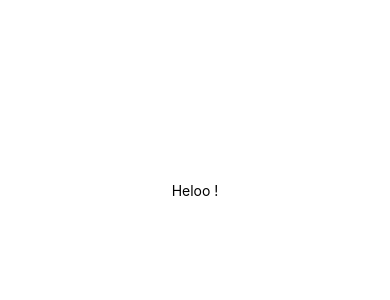
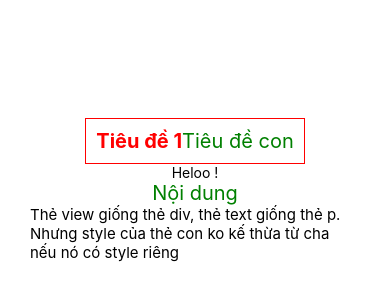
Before and after one commit to mtam-dev24/learn-react-native, a React Native app: screen / in a window 390 px wide. Shown: the part 232-532 px from the top of the page. Built offline with nearby package versions, Linux system fonts and the light colour scheme.

Commit message:
học về View và 1 ít style

```diff
--- a/App.tsx
+++ b/App.tsx
@@ -1,11 +1,21 @@
-import { StatusBar } from 'expo-status-bar';
+//import { StatusBar } from 'expo-status-bar';
 import { StyleSheet, Text, View } from 'react-native';
 
 export default function App() {
   return (
     <View style={styles.container}>
+      <View>
+        <Text style={styles.header1}>
+          Tiêu đề 1
+          <Text style={styles.header1Child}>
+            Tiêu đề con
+          </Text>
+        </Text>
+      </View>
       <Text>Heloo !</Text>
-      <StatusBar style="auto" />
+
+      <Text style={styles.header1Child}>Nội dung</Text>
+      <Text style={styles.content}>Thẻ view giống thẻ div, thẻ text giống thẻ p. Nhưng style của thẻ con ko kế thừa từ cha nếu nó có style riêng</Text>
     </View>
   );
 }
@@ -17,4 +27,21 @@ const styles = StyleSheet.create({
     alignItems: 'center',
     justifyContent: 'center',
   },
+  content: {
+    fontSize: 15,
+    paddingHorizontal: 30,
+  },
+  header1: {
+    color: 'red',
+    padding: 10,
+    borderWidth: 1,
+    borderColor: 'red',
+    fontSize: 20,
+    fontWeight: 700,
+  },
+  header1Child: {
+    color: 'green',
+    fontSize: 20,
+    fontWeight: '400',
+  }
 });
```
